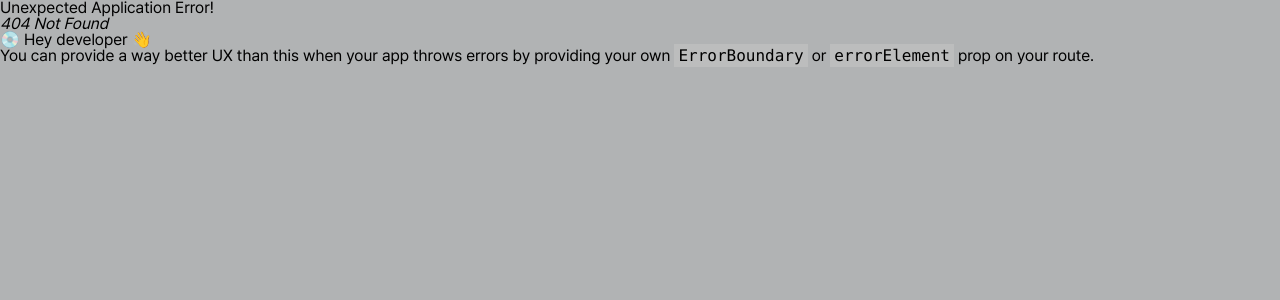
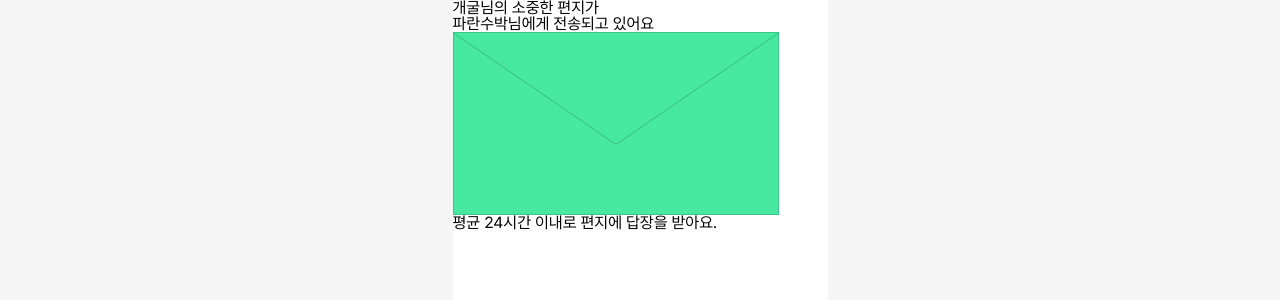
Before and after one commit to soksak-letter/soksak-Front, a React (Vite) app: page /letter/sending in a window 1280 px wide. Before the commit this address had no page. Shown: the top 300 px of the page. Built offline with nearby package versions, Linux system fonts and the light colour scheme.

Commit message:
[#41] feature : LetterEnvelope 컴포넌트 생성 및 색상 props 받아오기 성공

```diff
--- a/src/Router.tsx
+++ b/src/Router.tsx
@@ -23,6 +23,7 @@ import OtherDraftPage from './pages/letter/OtherDraftPage';
 import SelfDraftPage from './pages/letter/SelfDraftPage';
 import LetterDecoPage from './pages/letter/LetterDecoPage';
 import LetterReportPage from './pages/LetterReportPage';
+import LetterSendingPage from './pages/letter/LetterSendingPage';
 
 const router = createBrowserRouter([
   {
@@ -47,6 +48,7 @@ const router = createBrowserRouter([
           { path: 'letter/self-draft', element: <SelfDraftPage /> },
           { path: 'letter/friend-draft', element: <FriendDraftPage /> },
           { path: 'letter/:mode/decorate', element: <LetterDecoPage /> },
+          { path: 'letter/sending', element: <LetterSendingPage /> },
 
           { path: 'letter/report', element: <LetterReportPage /> },
         ],
--- /dev/null
+++ b/src/components/letters/LetterEnvelope.tsx
@@ -0,0 +1,33 @@
+type LetterEnvelopeProps = {
+  paperColor: string;
+  className?: string;
+};
+
+export default function LetterEnvelope({ paperColor, className }: LetterEnvelopeProps) {
+  return (
+    <div
+      className={['relative overflow-hidden', className].filter(Boolean)}
+      style={{
+        width: 326,
+        height: 183,
+        backgroundColor: paperColor,
+        border: '1px solid rgba(0,0,0,0.15)',
+      }}
+    >
+      {/* V자 봉투 플랩 */}
+      <svg
+        className='absolute left-1/2 top-0 -translate-x-1/2'
+        width={325}
+        height={111.5}
+        viewBox='0 0 325 111.5'
+        fill='none'
+        style={{ pointerEvents: 'none' }}
+      >
+        {/* 좌상단 -> 중앙하단 */}
+        <path d='M 0 0 L 162.5 111.5' stroke='rgba(0,0,0,0.20)' strokeWidth={1} />
+        {/* 우상단 -> 중앙하단 */}
+        <path d='M 325 0 L 162.5 111.5' stroke='rgba(0,0,0,0.20)' strokeWidth={1} />
+      </svg>
+    </div>
+  );
+}
--- a/src/pages/letter/LetterSendingPage.tsx
+++ b/src/pages/letter/LetterSendingPage.tsx
@@ -0,0 +1,27 @@
+import LetterEnvelope from '@/components/letters/LetterEnvelope';
+
+const LetterSendingPage = () => {
+  const sender = '개굴';
+  const receiver = '파란수박';
+
+  const testPapers = [
+    { id: 'paper-1', name: 'Ivory', color: '#FFF4E6' },
+    { id: 'paper-2', name: 'Sky', color: '#478bd3' },
+    { id: 'paper-3', name: 'Mint', color: '#47e89f' },
+    { id: 'paper-4', name: 'Gray', color: '#717171' },
+  ];
+
+  return (
+    <div>
+      <p>
+        {sender}님의 소중한 편지가
+        <br />
+        {receiver}님에게 전송되고 있어요
+      </p>
+      <LetterEnvelope paperColor={testPapers[2].color} />
+      <p>평균 24시간 이내로 편지에 답장을 받아요.</p>
+    </div>
+  );
+};
+
+export default LetterSendingPage;
```
